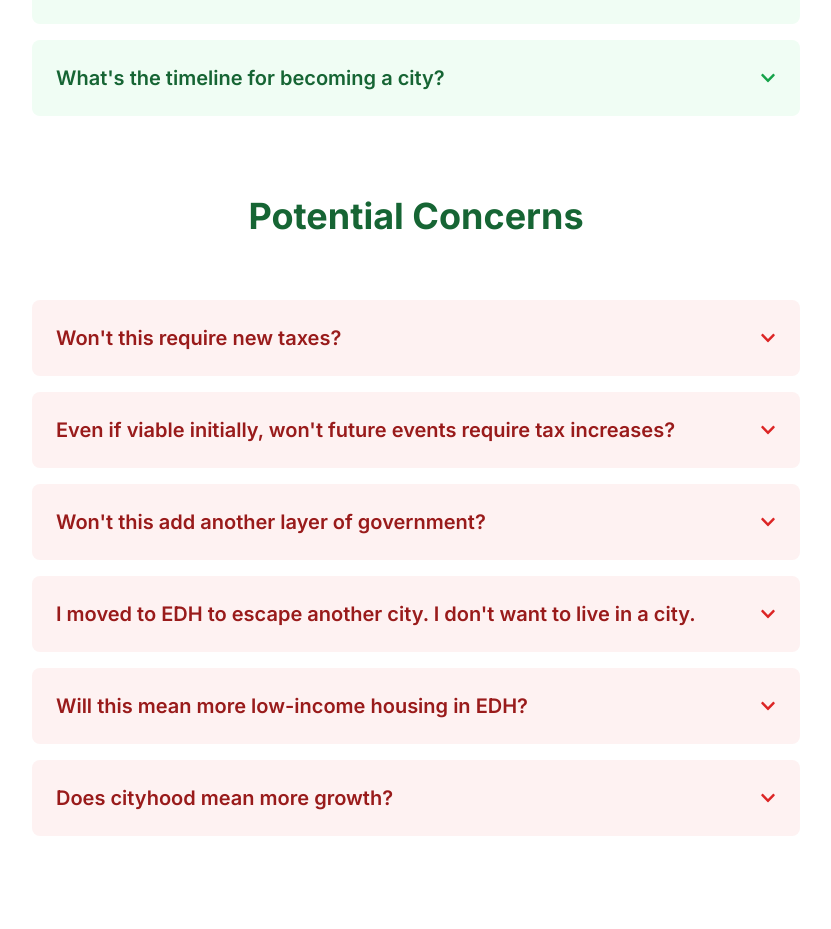
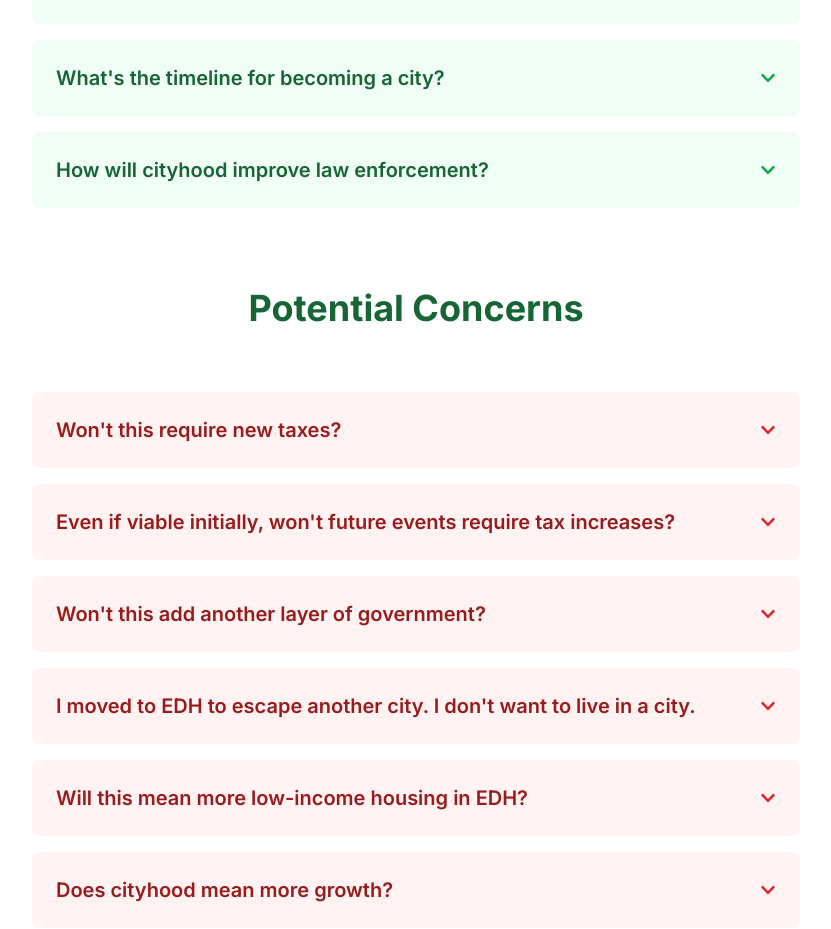
Before and after one commit to cnicholson123/edh-cityhood, a Next.js app: page / in a window 1280 px wide. Shown: the part 2684-3613 px from the top of the page, without its empty margins (224-1055 px from the left). Built offline with nearby package versions, Linux system fonts and the light colour scheme.

Commit message:
Added law enforcement FAQ item

```diff
--- a/app/components/FAQ.tsx
+++ b/app/components/FAQ.tsx
@@ -25,6 +25,10 @@ const FAQ = () => {
     {
       question: "What's the timeline for becoming a city?",
       answer: "The process targets November 2026 for the ballot measure. Key milestones include a March 13, 2025 CSD Board meeting, followed by comprehensive fiscal and environmental analyses."
+    },
+    {
+      question: "How will cityhood improve law enforcement?",
+      answer: "Under cityhood, El Dorado Hills would have its own dedicated local police force that patrols exclusively within EDH boundaries. This means faster response times, as officers won't be pulled away to cover other parts of the county. Local police can focus on EDH-specific needs and priorities, develop deeper community relationships, and provide more consistent coverage. Additionally, having our own police force means local control over law enforcement policies, priorities, and resource allocation to better serve our community's specific needs."
     }
   ];
 
```
